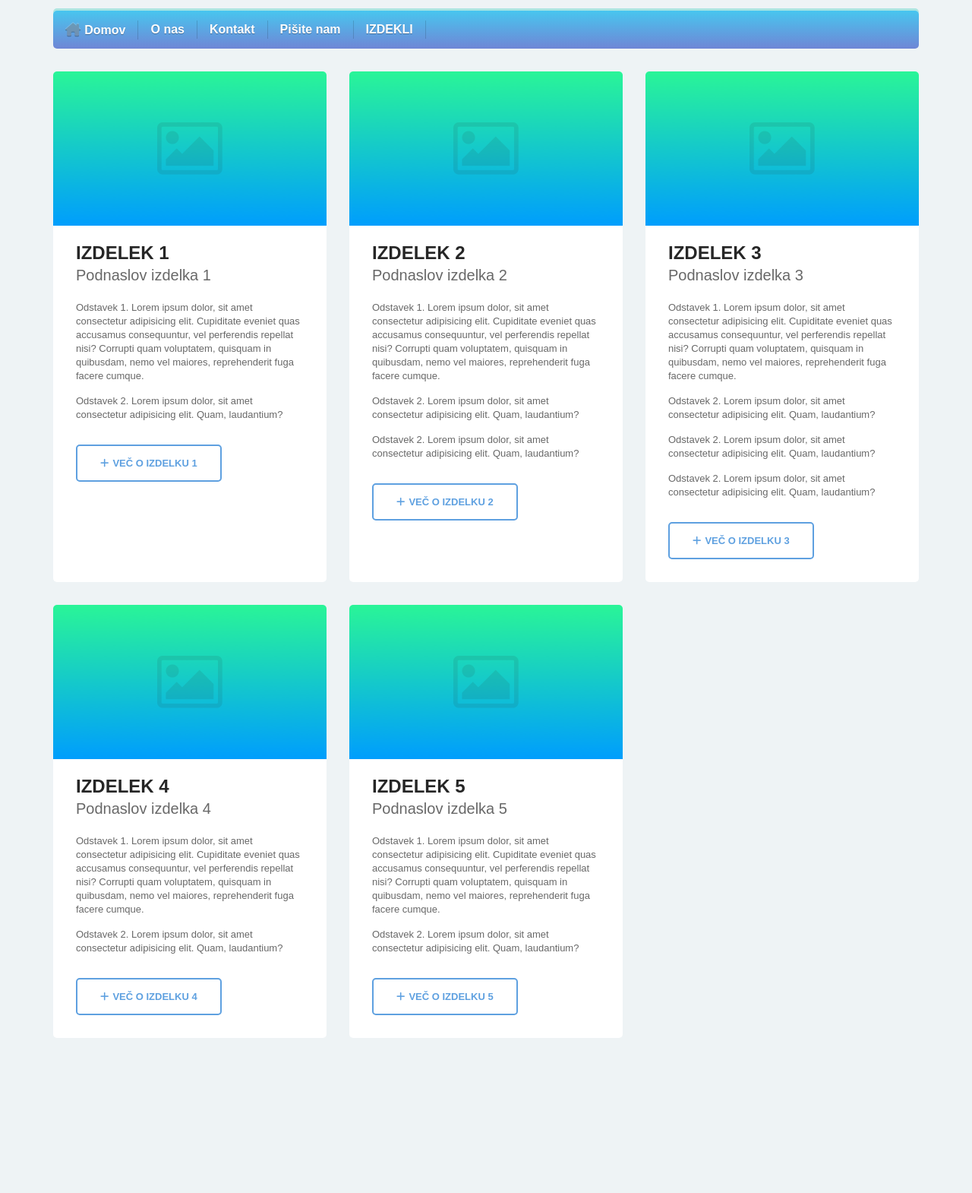
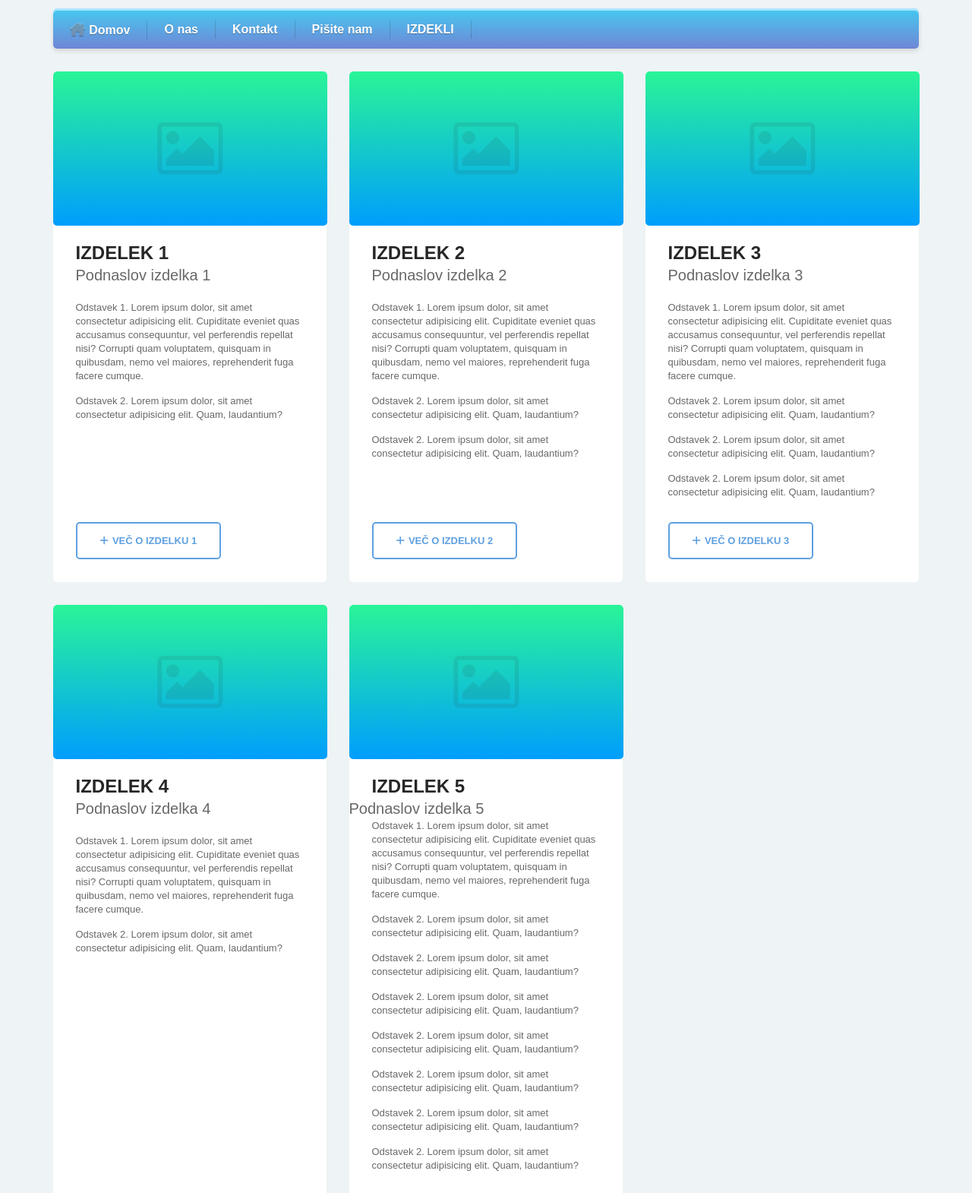
Before and after one commit to emmie1991/Kabi-Test, a plain HTML site: page index.html in a window 1280 px wide. Shown: the part 106-1676 px from the top of the page at 76% size. Before the commit the page ends 1643 px from the top, so only its background shows below. Drawn offline with Linux system fonts and the light colour scheme.

Commit message:
changes to header, section
better name classes too :D ...

```diff
--- a/index.html
+++ b/index.html
@@ -11,90 +11,104 @@
   <link rel="stylesheet" href="src/style.css">
   <script src="https://kit.fontawesome.com/58766fca35.js" crossorigin="anonymous"></script>
 </head>
-<body>
+<body class="scroll-lock">
   <header>
     <div class="logo">
       <img src="src/images/logo@2x.png" alt="">
     </div>
-    <nav class="nav">
-      <ul class="nav_list">
-        <li class="nav_item"><a href="index.html">
-          <i class="fa-solid fa-house-chimney"></i>Domov</a></li>
-        <li class="nav_item"><a href="#">O nas</a></li>
-        <li class="nav_item"><a href="#">Kontakt</a></li>
-        <li class="nav_item"><a href="#">Pišite nam</a></li>
-        <li class="nav_item"><a href="index.html">IZDEKLI</a></li>
-      </ul>
+    <nav>
+      <div class="nav-item"><a href="index.html">
+        <i class="fa-solid fa-house-chimney"></i>Domov</a></div>
+      <div class="nav-item"><a href="#">O nas</a></div>
+      <div class="nav-item"><a href="#">Kontakt</a></div>
+      <div class="nav-item"><a href="#">Pišite nam</a></div>
+      <div class="nav-item"><a href="index.html">IZDEKLI</a></div>
     </nav>
   </header>
 
-  <!-- items -->
   <section class="section-items" id="section-items">
-    <div class="items">
-      <div class="item"><!-- /item -->
-        <img class="item__picture" src="src/images/img@2x.png" alt="">
-        <h1 class="item__title">Izdelek 1</h1>
-        <h2 class="item__subtitle">Podnaslov izdelka 1</h2>
+    <div class="items-main-container start-fl">
+      <!-- item -->
+      <div class="item-1 item-card">
+        <img class="item-picture" src="src/images/img@2x.png" alt="">
+        <h1 class="item-title">Izdelek 1</h1>
+        <h2 class="item-subtitle">Podnaslov izdelka 1</h2>
         <p>Odstavek 1. Lorem ipsum dolor, sit amet consectetur adipisicing elit. Cupiditate eveniet quas accusamus consequuntur, vel perferendis repellat nisi? Corrupti quam voluptatem, quisquam in quibusdam, nemo vel maiores, reprehenderit fuga facere cumque.</p>
         <p>Odstavek 2. Lorem ipsum dolor, sit amet consectetur adipisicing elit. Quam, laudantium?</p>
-        <span class="btn" id="modalBtn"><i class="fa-solid fa-plus"></i>več o izdelku 1</span>
-      </div><!-- /item -->
+        <div class="item-more"><span class="btn" id="modalBtn"><i class="fa-solid fa-plus"></i>več o izdelku 1</span></div>
+      </div>
+      <!-- /item -->
 
       <!-- Modal -->
       <div id="simpleModal" class="modal">
         <div class="modal-content">
-          <section class="section-item" id="section-item"><!-- item details-->
-            <div class="item_container">
-              <div class="item_details">
-                <img class="item_details_picture" src="src/images/img@2x.png" alt="">
+          <section class="section-item" id="section-item">
+            <!-- item details-->
+            <div class="item-container">
+              <div class="item-details">
+                <img class="item-picture" src="src/images/img@2x.png" alt="">
                 <div class="content">
-                  <h1 class="item_title">Izdelek 1</h1>
-                  <h2 class="item__subtitle">Podnaslov izdelka 1</h2>
+                  <h1 class="item-title">Izdelek 1</h1>
+                  <h2 class="item-subtitle">Podnaslov izdelka 1</h2>
                   <p>Odstavek 1. Lorem ipsum dolor, sit amet consectetur adipisicing elit. Cupiditate eveniet quas accusamus consequuntur, vel perferendis repellat nisi? Corrupti quam voluptatem, quisquam in quibusdam, nemo vel maiores, reprehenderit fuga facere cumque.</p>
                   <p>Odstavek 2. Lorem ipsum dolor, sit amet consectetur adipisicing elit. Quam, laudantium?</p>
                   <span class="btn closeBtn"><i class="fa-solid fa-chevron-left"></i>nazaj na seznam</span>
                 </div>
               </div>
             </div>
-          </section><!-- /item details-->
+            <!-- /item details-->
+          </section>
         </div>
       </div>
 
-      <div class="item">
-        <img class="item__picture" src="src/images/img@2x.png" alt="">
-        <h1 class="item__title">Izdelek 2</h1>
-        <h2 class="item__subtitle">Podnaslov izdelka 2</h2>
+      <div class="item-2 item-card">
+        <img class="item-picture" src="src/images/img@2x.png" alt="">
+        <h1 class="item-title">Izdelek 2</h1>
+        <h2 class="item-subtitle">Podnaslov izdelka 2</h2>
         <p>Odstavek 1. Lorem ipsum dolor, sit amet consectetur adipisicing elit. Cupiditate eveniet quas accusamus consequuntur, vel perferendis repellat nisi? Corrupti quam voluptatem, quisquam in quibusdam, nemo vel maiores, reprehenderit fuga facere cumque.</p>
         <p>Odstavek 2. Lorem ipsum dolor, sit amet consectetur adipisicing elit. Quam, laudantium?</p>
         <p>Odstavek 2. Lorem ipsum dolor, sit amet consectetur adipisicing elit. Quam, laudantium?</p>
-        <a href="src/item.html" class="btn"><i class="fa-solid fa-plus"></i>več o izdelku 2</a>
-      </div><!-- /item -->
-      <div class="item">
-        <img class="item__picture" src="src/images/img@2x.png" alt="">
-        <h1 class="item__title">Izdelek 3</h1>
-        <h2 class="item__subtitle">Podnaslov izdelka 3</h2>
+        <div class="item-more"><a href="src/item.html" class="btn"><i class="fa-solid fa-plus"></i>več o izdelku 2</a></div>
+      </div>
+      <!-- /item -->
+      <!-- item -->
+      <div class="item-3 item-card">
+        <img class="item-picture" src="src/images/img@2x.png" alt="">
+        <h1 class="item-title">Izdelek 3</h1>
+        <h2 class="item-subtitle">Podnaslov izdelka 3</h2>
         <p>Odstavek 1. Lorem ipsum dolor, sit amet consectetur adipisicing elit. Cupiditate eveniet quas accusamus consequuntur, vel perferendis repellat nisi? Corrupti quam voluptatem, quisquam in quibusdam, nemo vel maiores, reprehenderit fuga facere cumque.</p>
         <p>Odstavek 2. Lorem ipsum dolor, sit amet consectetur adipisicing elit. Quam, laudantium?</p>
         <p>Odstavek 2. Lorem ipsum dolor, sit amet consectetur adipisicing elit. Quam, laudantium?</p>
         <p>Odstavek 2. Lorem ipsum dolor, sit amet consectetur adipisicing elit. Quam, laudantium?</p>
-        <a href="src/item.html" class="btn"><i class="fa-solid fa-plus"></i>več o izdelku 3</a>
-      </div><!-- /item -->
-      <div class="item">
-        <img class="item__picture" src="src/images/img@2x.png" alt="">
-        <h1 class="item__title">Izdelek 4</h1>
-        <h2 class="item__subtitle">Podnaslov izdelka 4</h2>
+        <div class="item-more"><span class="btn" id="modalBtn"><i class="fa-solid fa-plus"></i>več o izdelku 3</span></div>
+      </div>
+      <!-- /item -->
+      <!-- item -->
+      <div class="item-4 item-card">
+        <img class="item-picture" src="src/images/img@2x.png" alt="">
+        <h1 class="item-title">Izdelek 4</h1>
+        <h2 class="item-subtitle">Podnaslov izdelka 4</h2>
         <p>Odstavek 1. Lorem ipsum dolor, sit amet consectetur adipisicing elit. Cupiditate eveniet quas accusamus consequuntur, vel perferendis repellat nisi? Corrupti quam voluptatem, quisquam in quibusdam, nemo vel maiores, reprehenderit fuga facere cumque.</p>
         <p>Odstavek 2. Lorem ipsum dolor, sit amet consectetur adipisicing elit. Quam, laudantium?</p>
-        <a href="src/item.html" class="btn"><i class="fa-solid fa-plus"></i>več o izdelku 4</a>
-      </div><!-- /item -->
-      <div class="item">
-        <img class="item__picture" src="src/images/img@2x.png" alt="">
-        <h1 class="item__title">Izdelek 5</h1>
-        <h2 class="item__subtitle">Podnaslov izdelka 5</h2>
+        <div class="item-more"><span class="btn" id="modalBtn"><i class="fa-solid fa-plus"></i>več o izdelku 4</span></div>
+      </div>
+      <!-- /item -->
+      <!-- item -->
+      <div class="item-5 item-card">
+        <img class="item-picture" src="src/images/img@2x.png" alt="">
+        <h1 class="item-title">Izdelek 5</h1>
+        <h2 class="item-ubtitle">Podnaslov izdelka 5</h2>
         <p>Odstavek 1. Lorem ipsum dolor, sit amet consectetur adipisicing elit. Cupiditate eveniet quas accusamus consequuntur, vel perferendis repellat nisi? Corrupti quam voluptatem, quisquam in quibusdam, nemo vel maiores, reprehenderit fuga facere cumque.</p>
         <p>Odstavek 2. Lorem ipsum dolor, sit amet consectetur adipisicing elit. Quam, laudantium?</p>
-        <a href="src/item.html" class="btn"><i class="fa-solid fa-plus"></i>več o izdelku 5</a>
-      </div><!-- /item -->
+        <p>Odstavek 2. Lorem ipsum dolor, sit amet consectetur adipisicing elit. Quam, laudantium?</p>
+        <p>Odstavek 2. Lorem ipsum dolor, sit amet consectetur adipisicing elit. Quam, laudantium?</p>
+        <p>Odstavek 2. Lorem ipsum dolor, sit amet consectetur adipisicing elit. Quam, laudantium?</p>
+        <p>Odstavek 2. Lorem ipsum dolor, sit amet consectetur adipisicing elit. Quam, laudantium?</p>
+        <p>Odstavek 2. Lorem ipsum dolor, sit amet consectetur adipisicing elit. Quam, laudantium?</p>
+        <p>Odstavek 2. Lorem ipsum dolor, sit amet consectetur adipisicing elit. Quam, laudantium?</p>
+        <div class="item-more"><span class="btn" id="modalBtn"><i class="fa-solid fa-plus"></i>več o izdelku 5</span></div>
+      </div>
+      <!-- /item -->
     </div>
   </section>
   <script src="src/main.js"></script>
--- a/src/style.css
+++ b/src/style.css
@@ -2,6 +2,8 @@
 *::before,
 *::after {
   box-sizing: border-box;
+  margin: 0;
+  padding: 0;
 }
 
 /* Custom properties */
@@ -22,6 +24,7 @@
   --clr-h1: #262626;
   --clr-body: #686868;
   --clr-button: #5EA0E0;
+  --clr-nav: linear-gradient(180deg, #48C6EF 0%, #6F86D6  100%);
 
   --clr-bg: #EEF3F5;
   --clr-item: #FFF;
@@ -31,15 +34,9 @@
 
 body {
   background: var(--clr-bg);
-  margin:0;
   font-family: var(--ff-primary);
   font-weight: var(--fw-reg);
   font-size: var(--fs-body);
-}
-
-h1,
-h2 {
-  margin:0;
 }
 
 h1 {
@@ -56,42 +53,128 @@ h2 {
   line-height: 27px;
 }
 
-/* items */
+/* header and navigation */
 
-.items img {
-  display: block;
-  max-width: 100%;
+/* .scroll-lock {
+  overflow-y: hidden;
+} */
+
+header {
+  max-width: 1140px;
+  min-width: 561px;
+  margin: auto;
+  padding: 30px 0;
 }
 
-.section-items {
+.logo {
   display: flex;
-  max-width: 1140px;
-  justify-content: center;
-  margin:auto;
+  height: 60px;
+  width: 139px;
+  margin-bottom: 30px;
 }
 
-.items {
-  display:flex;
-  gap: 30px;
-  flex-wrap: wrap;
-  padding-top: 30px; /* gap nav and items */
-  padding-bottom: 15%;
-  justify-content: flex-start;
+nav {
+  display: flex;
+  max-width: 100%;
+  height: 50px;
+  border-radius: var(--radius);
+  box-shadow: 0 -3px 0px 0 rgba(171, 229, 255,1), 0 3px 6px 0 rgba(0, 0, 0, 0.12);
+  background: var(--clr-nav);
+  font-family: var(--ff-primary);
+  font-weight: var(--fw-bold);
+  font-size: 16px;
+  text-shadow: 0 1px 0 rgba(0,0,0,0.30);
 }
 
-.item {
+.nav-item {
+  display: flex;
+  white-space: nowrap;
+}
+
+.nav-item a {
+  margin: auto;
+  padding: 3px 22px;
+  border-right: 1px solid rgba(0,0,0,0.14);
+}
+
+.nav-item:last-child {
+  border: none;
+  font-weight: var(--fw-extra);
+}
+
+nav a {
+  color: var(--clr-item);
+  text-decoration: none;
+}
+
+.nav-item i {
+  font-size: 18px;
+  line-height: 18px;
+  color: rgba(255,255,255,0.24);
+}
+
+
+/* items-main-container */
+
+.section-items {
+  max-width: 1141px;
+  margin:auto;
+  padding-bottom: 154px;
+}
+
+.items-main-container {
+  display:flex;
+  justify-content: flex-start;
+  flex-wrap: wrap;
+  gap: 30px;
+}
+
+.item-card {
+  display: flex;
+  flex-direction: column;
+  width: 360px;
+  border-radius: var(--radius);
+  background: var(--clr-item);
+}
+
+.item-more {
+  margin: 30px;
+  margin-top: auto;
+  padding-top: 15px;
+}
+
+.btn {
+  display:flex;
+  width: fit-content;
+  padding: 15px 30px;
+  color: var(--clr-button);
+  font-weight: var(--fw-bold);
+  border: 2px solid var(--clr-button);
+  border-radius: var(--radius);
+  text-decoration: none;
+  text-transform: uppercase;
+  white-space: nowrap;
+  cursor: default;
+}
+
+/* .item-card {
   display: block;
   width: 360px;
   border-radius: var(--radius);
   background: var(--clr-item);
 }
 
-.item__title {
+.more {
+  display: flex;
+  align-content:flex-end;
+} */
+
+.item-title {
   text-transform: uppercase;
   padding: 19px 30px 0 30px;
 }
 
-.item__subtitle {
+.item-subtitle {
   padding: 0 30px 20px 30px;
 }
 
@@ -100,21 +183,6 @@ p {
   color: var(--clr-body);
   line-height: 18px;
   padding: 0 29px 15px 30px;
-}
-
-.btn {
-  display:flex;
-  width: fit-content;
-  padding: 15px 30px;
-  margin: 15px 0 30px 30px;
-  color: var(--clr-button);
-  font-weight: var(--fw-bold);
-  border: 2px solid var(--clr-button);
-  border-radius: var(--radius);
-  text-decoration: none;
-  text-transform: uppercase;
-  white-space: nowrap;
-  cursor: default;
 }
 
 .btn:hover {
@@ -127,115 +195,61 @@ i {
   margin-right: 5px;
 }
 
-/* navigation */
-
-header {
-  max-width: 1140px;
-  min-width: 500px;
-  margin: auto;
-}
-
-.logo {
-  display: flex;
-  height: 60px;
-  width: 139px;
-  margin: 30px auto 30px 0;
-}
-
-.nav {
-  display: flex;
-  white-space: nowrap;
-  height: 50px;
-  background: linear-gradient(180deg, #48C6EF 0%, #6F86D6  100%);
-  border-radius: var(--radius);
-  box-shadow: 0 -3px 0px 0 rgba(171,229,225,1);
-}
-
-.nav_list {
-  margin: 0;
-  padding: 0;
-  display: flex;
-  list-style-type: none;
-  font-family: var(--ff-primary);
-  font-weight: var(--fw-bold);
-  color: var(--clr-item);
-  font-size: 16px;
-  text-shadow: 0 1px 0 rgba(0,0,0,0.30);
-}
-
-.nav_item {
-  display: block;
-  margin: auto;
-  padding: 3px 16px;
-  border-right: 1px solid rgba(0,0,0,0.14);
-}
-
-.nav_item:last-child {
-  font-weight: var(--fw-extra);
-}
-
-.nav_item a {
-  text-decoration: none;
-  color:white;
-}
-
-.nav_item i {
-  font-size: 18px;
-  line-height: 18px;
-  color: rgba(255,255,255,0.24);
-}
 
 
 /* item.html */
 
 .section-item {
   display: flex;
-  max-width: 1140px;
+  max-width: 1141px;
+  min-width: 561px;
   justify-content: center;
   margin:auto;
+}
+
+.item-container {
+  display:flex;
+  align-items: flex-start;
+  justify-content: center;
   margin-top: 30px;
 }
 
-.item_container {
-  display:flex;
-  align-items: flex-start;
-  justify-content: center;
-}
-
-.item_details {
+.item-details {
   display: flex;
   flex-direction: row;
 }
 
-.item_details .container {
-  display: flex;
-  flex-direction: column;
-}
-
-.item_details h1 {
-  display: flex;
-  justify-content: flex-start;
-}
-
-.item_details p {
-  display: flex;
-  justify-content: flex-start;
-}
-
-.item_title {
-  text-transform: uppercase;
-  padding-left: 30px;
-}
-
-.item_details_picture {
+.item-picture {
   width: 361px;
   height: 203px;
   border-radius: var(--radius);
 }
 
+.content .item-title {
+  padding-top: 0;
+}
+
+.content .btn {
+  margin: 15px 30px;
+}
+
 .content .btn:hover {
   background: var(--clr-item);
 }
+
+.item-details h1 {
+  display: flex;
+  justify-content: flex-start;
+}
+
+.item-details p {
+  display: flex;
+  justify-content: flex-start;
+}
+
+
+
+
 
 /* modal */
 
@@ -272,39 +286,13 @@ header {
 
 
 @media (max-width: 500px) {
-  .section-item {
-    display: flex;
-    max-width: 1140px;
-    justify-content: center;
-    margin:auto;
+  .nav-item a {
+    padding: 3px 16px;
   }
 
-  .item-container{
-    display:flex;
-    gap: 30px;
-    flex-wrap: wrap;
-    padding-top: 30px; /* gap nav and items */
-    padding-bottom: 15%;
-    justify-content: center;
+  .nav-item:nth-child(5) {
+    border: none;
   }
-
-  .item_details {
-    display: block;
-    width: 361px;
-    height: 203px;
-    border-radius: var(--radius);
-    padding-top: 30px;
-  }
-
-  .content {
-    background: var(--clr-item);
-    padding-bottom: 15px;
-  }
-
-  .item_title {
-    padding-top: 30px;
-  }
-
 
   /* modal */
 
```
Also changed, not shown: src/item.html (+12 -14 lines).
